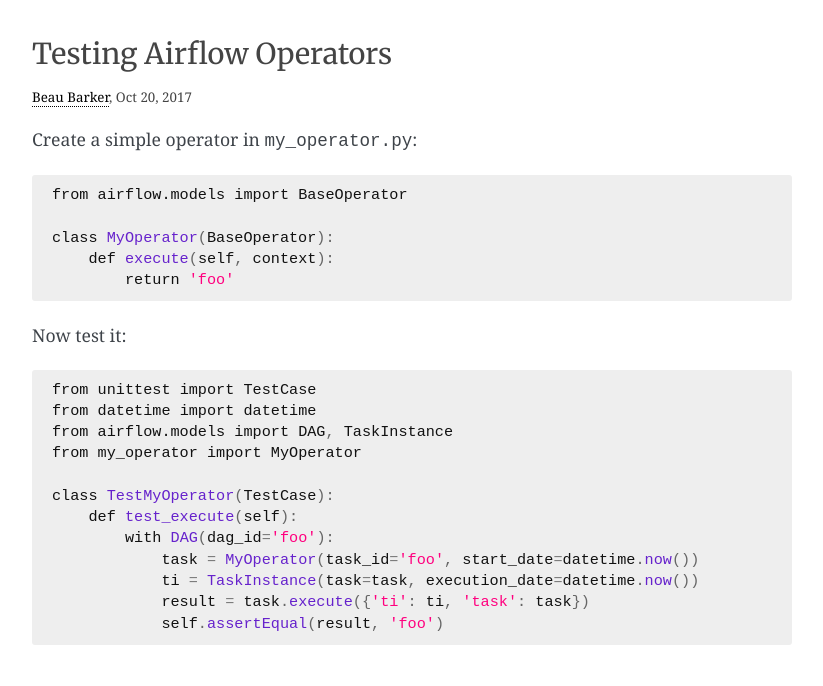
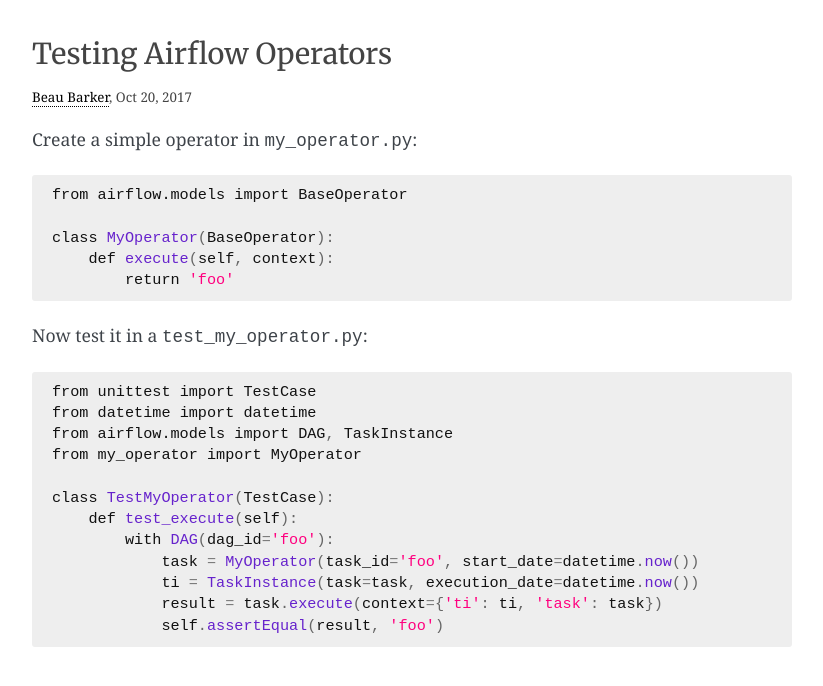
Before and after one commit to explodinglabs/explodinglabs.github.io, a Jekyll site: the page built from _posts/2017-10-20-testing-airflow-operators.markdown, in a window 1280 px wide. Shown: the top 686 px of the page, without its empty margins (228-1051 px from the left). Built offline with Jekyll 4.4.1, drawn with Linux system fonts in a browser that asks for light colours; some web fonts are replaced; comment, search, counter and statistics services are not loaded.

Commit message:
Adjust airflow doc

````diff
--- a/_posts/2017-10-20-testing-airflow-operators.markdown
+++ b/_posts/2017-10-20-testing-airflow-operators.markdown
@@ -14,7 +14,7 @@
         return 'foo'
 ```
 
-Now test it:
+Now test it in a `test_my_operator.py`:
 ```python
 from unittest import TestCase
 from datetime import datetime
@@ -26,6 +26,6 @@
         with DAG(dag_id='foo'):
             task = MyOperator(task_id='foo', start_date=datetime.now())
             ti = TaskInstance(task=task, execution_date=datetime.now())
-            result = task.execute({'ti': ti, 'task': task})
+            result = task.execute(context={'ti': ti, 'task': task})
             self.assertEqual(result, 'foo')
 ```
````
